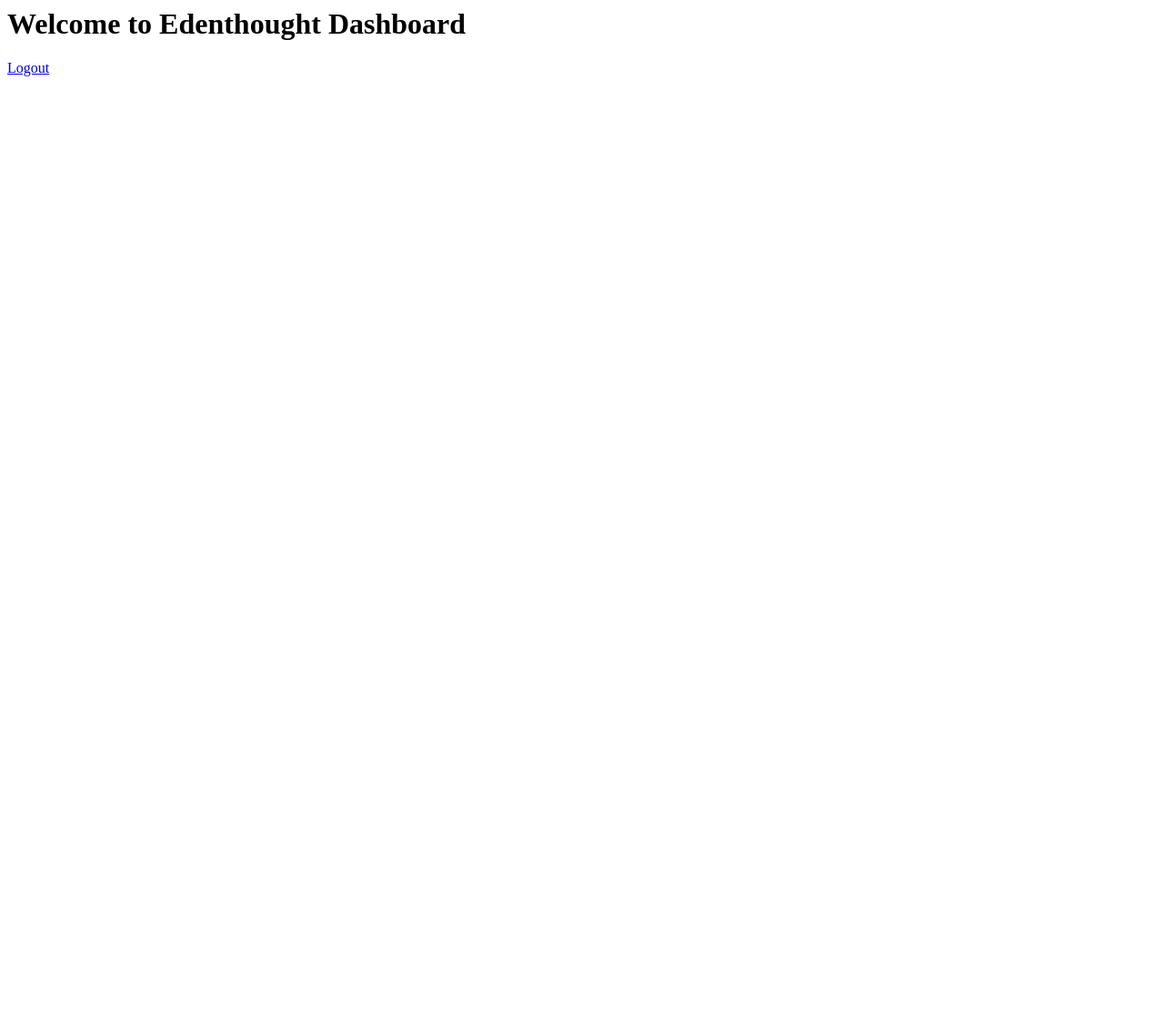
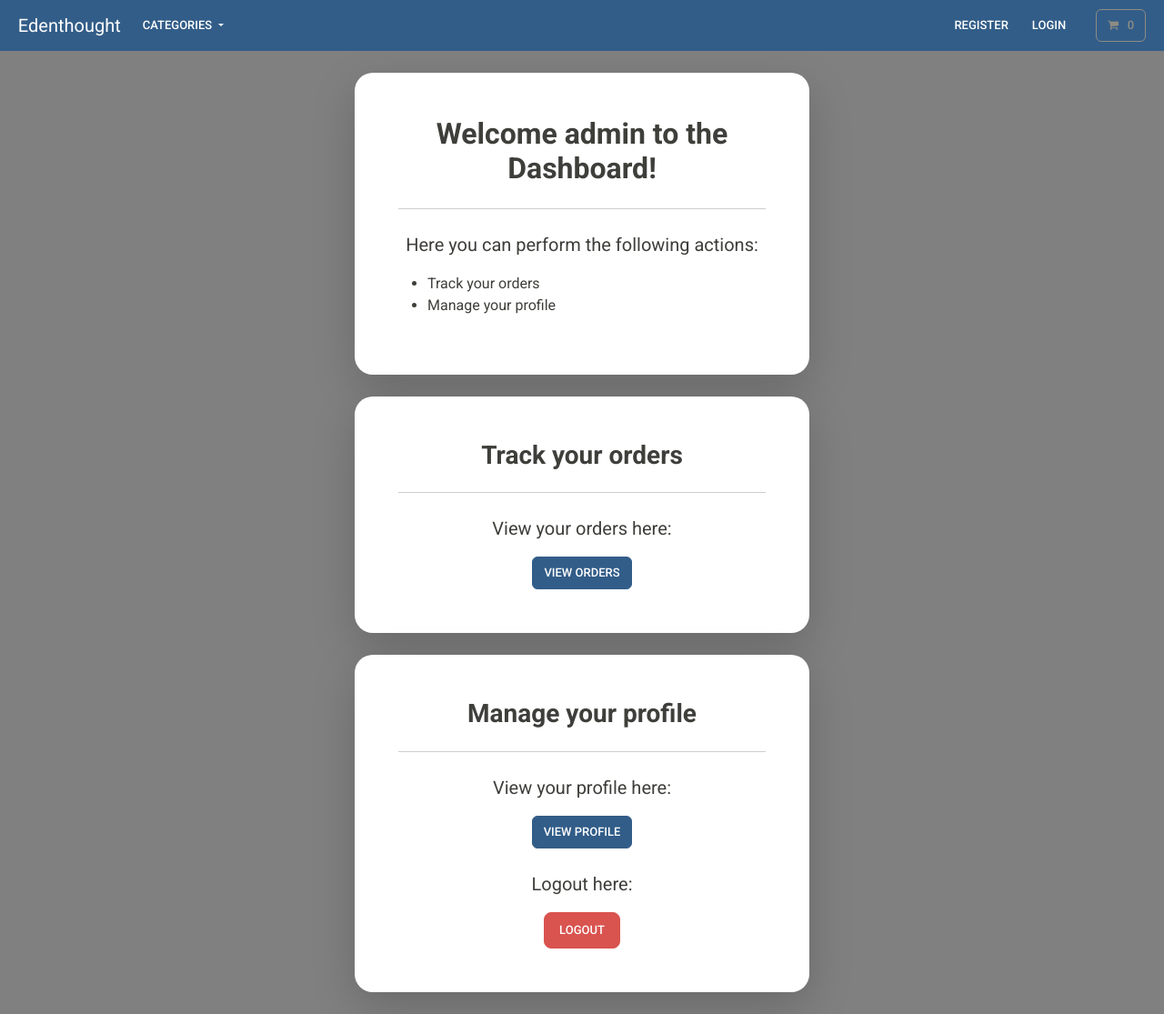
Before and after one commit to HR-Fahim/Django-E-commerce-Platform, a Django app: page /account/dashboard/ in a window 1280 px wide. Shown: the whole page at 91% size. Before the commit the page ends 84 px from the top, so only its background shows below. Run offline with Django 5.2, Linux system fonts and the light colour scheme; a user stored in the database is signed in; data comes from the database, SQL or seed files in the repository; both versions use the stored data as it was after the commit; some libraries are stand-ins or nearby versions.

Commit message:
refactor: Update dashboard page in account app
This commit updates the dashboard page in the account app. The changes include:
- Extending the base template and loading static files
- Adding styling to the page with a gray background color
- Adding sections for tracking orders and managing the user's profile
- Including buttons to view orders, view profile, and logout

Co-authored-by: Habibur Rahaman Fahim

```diff
--- a/dev/ecommerce/account/templates/account/dashboard.html
+++ b/dev/ecommerce/account/templates/account/dashboard.html
@@ -1,5 +1,47 @@
-<h1> Welcome to Edenthought Dashboard </h1>
+{% extends "store/base.html" %}
+{% load static %}
 
-<a class="btn btn-alert navbar-btn text-white" type="button" href="{% url 'user-logout' %}">
-    Logout
-</a>
+{% block content %}
+<style>
+    body {
+        background-color: gray;
+    }
+</style>
+
+<div>
+    <br>
+    <section class="container bg-white shadow-lg p-5 form-layout">
+        <h2 align="center" class="display-10"><strong>Welcome {{user}} to the Dashboard!</strong></h2>
+        <hr class="my-4">
+        <p align="center" class="lead">Here you can perform the following actions:</p>
+        <ul>
+            <li>Track your orders</li>
+            <li>Manage your profile</li>
+        </ul>
+    </section>
+
+    <br>
+
+    <section align="center" class="container bg-white shadow-lg p-5 form-layout">
+        <h3 class="display-10"><strong>Track your orders</strong></h3>
+        <hr class="my-4">
+        <p class="lead">View your orders here:</p>
+        <a class="btn btn-primary" href="/" role="button">View Orders</a>
+    </section>
+
+    <br>
+
+    <section align="center" class="container bg-white shadow-lg p-5 form-layout">
+        <h3 class="display-10"><strong>Manage your profile</strong></h3>
+        <hr class="my-4">
+        <p class="lead">View your profile here:</p>
+        <a class="btn btn-primary" href="/" role="button">View Profile</a>
+        <br><br>
+        <p class="lead">Logout here:</p>
+        <a class="btn btn-danger btn-lg" href="{% url 'user-logout' %}" role="button">Logout</a>
+    </section>
+
+    <br>
+</div>
+
+{% endblock %}
```
Also changed, not shown: dev/ecommerce/db.sqlite3.
